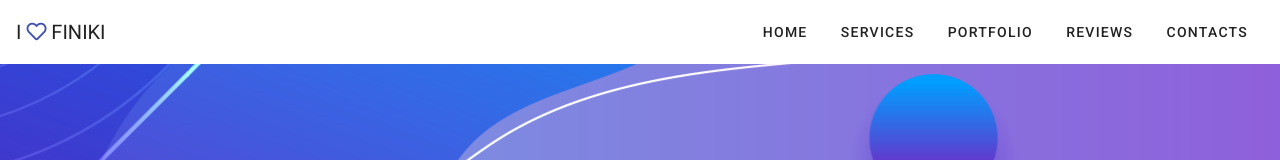
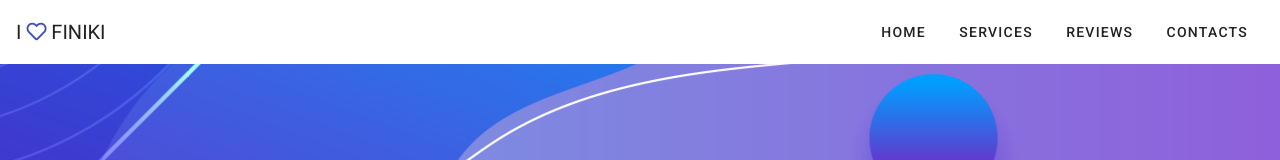
Before and after one commit to ilovefiniki/ilf-studio, a Vue app: page / in a window 1280 px wide. Shown: the top 160 px of the page. Built offline with nearby package versions, Linux system fonts and the light colour scheme.

Commit message:
yandex metatag

```diff
--- a/package.json
+++ b/package.json
@@ -9,6 +9,8 @@
   },
   "dependencies": {
     "axios": "^0.19.2",
+    "axios-oauth-client": "^1.3.0",
+    "axios-token-interceptor": "^0.2.0",
     "core-js": "^3.6.5",
     "emailjs-com": "^2.6.3",
     "firebase": "^7.15.5",
--- a/public/index.html
+++ b/public/index.html
@@ -5,6 +5,7 @@
     <meta http-equiv="X-UA-Compatible" content="IE=edge">
     <link rel="manifest" href="manifest.webmanifest">
     <meta name="viewport" content="width=device-width, initial-scale=1, maximum-scale=1, user-scalable=no, minimal-ui">
+    <meta name="yandex-verification" content="68e7ab732db74e9d" />
     <link rel="icon" href="<%= BASE_URL %>favicon.ico">
     <title><%= htmlWebpackPlugin.options.title %></title>
     <link href="https://fonts.googleapis.com/css?family=Roboto:100,300,400,500,700,900" rel="stylesheet">
--- a/src/App.vue
+++ b/src/App.vue
@@ -23,12 +23,6 @@
                 href="#services"
         >
           Services
-        </v-btn>
-        <v-btn
-                text
-                href="#portfolio"
-        >
-          Portfolio
         </v-btn>
         <v-btn
                 text
```
Also changed, not shown: 1 other file (tests, documents, lock files or other folders).
